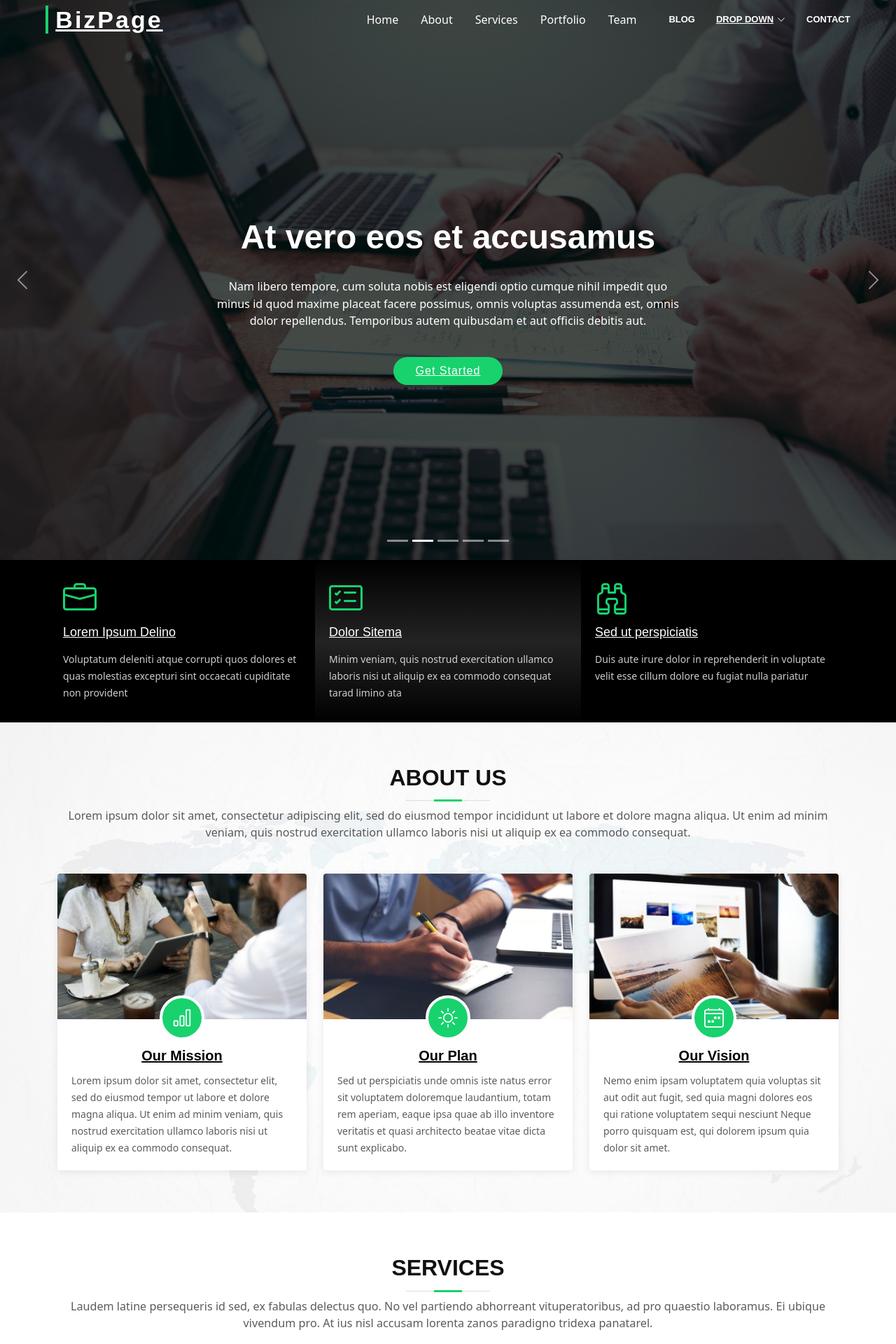
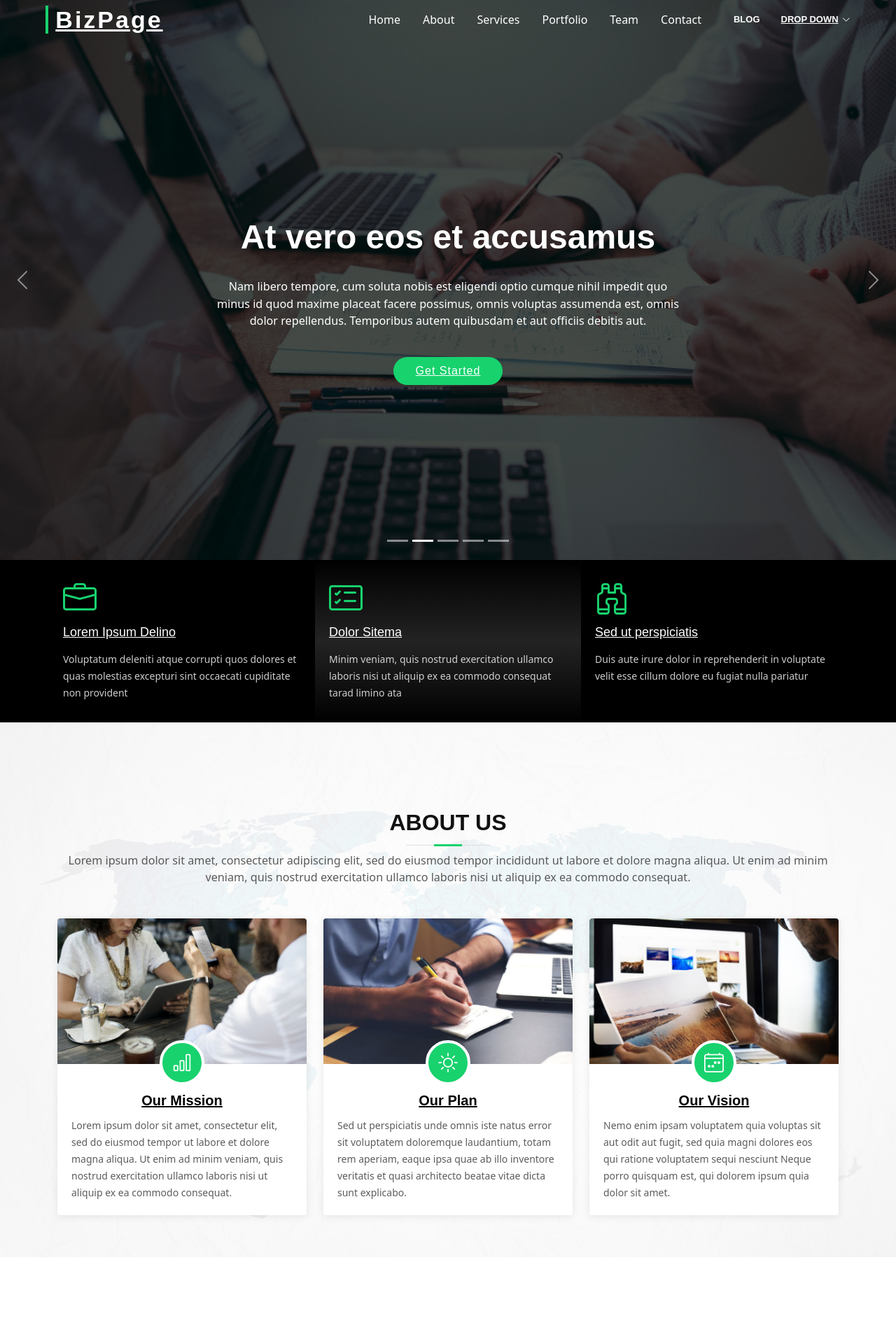
Before and after one commit to Abhishek1Mandal/HyperHive, a React (Create React App) app: page / in a window 1280 px wide. Shown: the top 1920 px of the page at 70% size. Built offline with nearby package versions, Linux system fonts and the light colour scheme.

Commit message:
Updated 3rd commit

```diff
--- a/src/UserDashBoard/Pages/MainPages/About.tsx
+++ b/src/UserDashBoard/Pages/MainPages/About.tsx
@@ -17,7 +17,7 @@ export default function About() {
     <>
       {/* ======= About Us Section =======  */}
       <section id="about">
-        <div className="container" data-aos="fade-up">
+        <div className="container mt-16" data-aos="fade-up">
           <header className="section-header">
             <h3>About Us</h3>
             <p>
@@ -95,7 +95,7 @@ export default function About() {
 
       {/* ======= Services Section =======  */}
       <section id="services">
-        <div className="container" data-aos="fade-up">
+        <div className="container mt-16" data-aos="fade-up">
           <header className="section-header wow fadeInUp">
             <h3>Services</h3>
             <p>
--- a/src/UserDashBoard/Pages/MainPages/Contact.tsx
+++ b/src/UserDashBoard/Pages/MainPages/Contact.tsx
@@ -4,7 +4,7 @@ export default function Contact() {
       {/* ======= Contact Section =======  */}
 
       <section id="contact" className="section-bg">
-        <div className="container" data-aos="fade-up">
+        <div className="container mt-16" data-aos="fade-up">
           <div className="section-header">
             <h3>Contact Us</h3>
             <p>
--- a/src/UserDashBoard/Pages/MainPages/Navbar.tsx
+++ b/src/UserDashBoard/Pages/MainPages/Navbar.tsx
@@ -131,10 +131,31 @@ const Carousel: React.FC = () => {
                   </li>
 
                   <li>
+                    <button
+                      onClick={() => {
+                        handleItemClick("contact");
+                        const contactNavbar =
+                          document.getElementById("contact");
+                        if (contactNavbar) {
+                          contactNavbar.scrollIntoView({ behavior: "smooth" });
+                        }
+                      }}
+                      className={`block py-2 px-3 ${
+                        activeItem === "contact"
+                          ? "text-green-600"
+                          : "text-white"
+                      } rounded`}
+                    >
+                      Contact
+                    </button>
+                  </li>
+
+                  <li>
                     <Link className="nav-link  " to="blog.html">
                       Blog
                     </Link>
                   </li>
+
                   <li className="dropdown">
                     <Link to="#">
                       <span>Drop Down</span>{" "}
@@ -177,11 +198,6 @@ const Carousel: React.FC = () => {
                         <Link to="#">Drop Down 4</Link>
                       </li>
                     </ul>
-                  </li>
-                  <li>
-                    <Link className="nav-link scrollto" to="#contact">
-                      Contact
-                    </Link>
                   </li>
                 </ul>
                 <i className="bi bi-list mobile-nav-toggle"></i>
--- a/src/UserDashBoard/Pages/MainPages/Portfolio.tsx
+++ b/src/UserDashBoard/Pages/MainPages/Portfolio.tsx
@@ -21,7 +21,7 @@ const Portfolio = () => {
     <>
       {/* ======= Portfolio Section ======= */}
       <section id="portfolio" className="section-bg">
-        <div className="container" data-aos="fade-up">
+        <div className="container mt-16" data-aos="fade-up">
           <header className="section-header">
             <h3 className="section-title">Our Portfolio</h3>
           </header>
--- a/src/UserDashBoard/Pages/MainPages/Team.tsx
+++ b/src/UserDashBoard/Pages/MainPages/Team.tsx
@@ -7,7 +7,7 @@ export default function Team() {
     <>
       {/* ======= Team Section =======  */}
       <section id="team">
-        <div className="container mx-auto px-4" data-aos="fade-up">
+        <div className="container mt-16 mx-auto px-4" data-aos="fade-up">
           <div className="section-header text-center mb-8">
             <h3>Team</h3>
             <p>
```
